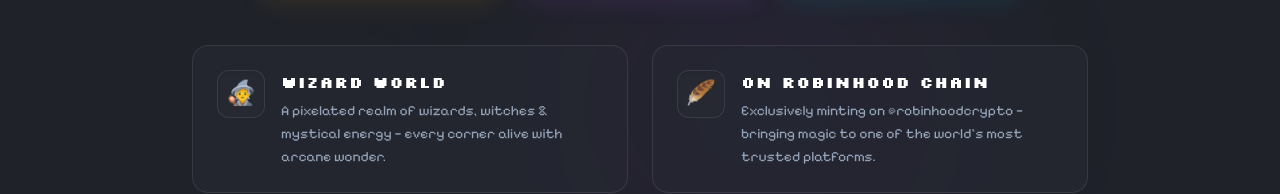
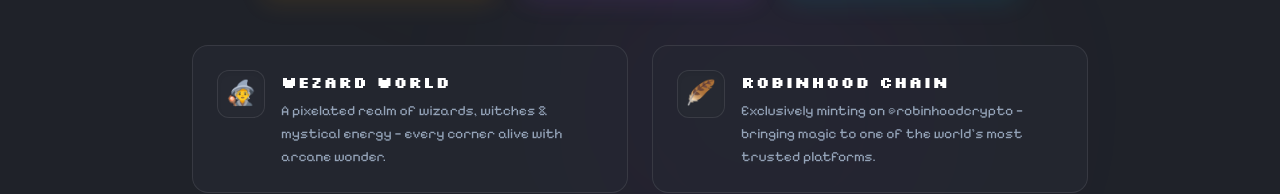
Before and after one commit to nerdyfiroz/wezard, a Next.js app: page / in a window 1280 px wide. Shown: the part 1227-1421 px from the top of the page. Built offline with nearby package versions, Linux system fonts and the light colour scheme.

Commit message:
fix: rename Wizard World to Wezard World, On Robinhood Chain to Robinhood Chain, and make success modal avatar image fill border fully

```diff
--- a/components/public/About.tsx
+++ b/components/public/About.tsx
@@ -37,12 +37,12 @@ const STATS = [
 const TRAITS = [
   {
     icon: "🧙",
-    title: "Wizard World",
+    title: "Wezard World",
     desc: "A pixelated realm of wizards, witches & mystical energy — every corner alive with arcane wonder.",
   },
   {
     icon: "🪶",
-    title: "On Robinhood Chain",
+    title: "Robinhood Chain",
     desc: "Exclusively minting on @robinhoodcrypto — bringing magic to one of the world's most trusted platforms.",
   },
 ];
--- a/components/public/SuccessModal.tsx
+++ b/components/public/SuccessModal.tsx
@@ -36,17 +36,14 @@ export function SuccessModal({ isOpen, onClose, walletAddress }: SuccessModalPro
             <X className="w-4 h-4" />
           </button>
 
-          {/* Icon Header */}
-          <div className="relative mx-auto w-16 h-16 rounded-2xl bg-gradient-to-br from-amber-300 via-yellow-500 to-amber-600 p-0.5 shadow-xl shadow-amber-500/30 mb-6 flex items-center justify-center">
-            <div className="w-full h-full bg-[#181a22] rounded-[14px] flex items-center justify-center p-1.5 overflow-hidden">
-              <Image
-                src="/Wizeffgmbers.png"
-                alt="WeZards Logo"
-                width={48}
-                height={48}
-                className="w-full h-full object-contain"
-              />
-            </div>
+          {/* Icon Header — image fills border fully */}
+          <div className="relative mx-auto w-20 h-20 rounded-2xl border-2 border-amber-400/70 shadow-xl shadow-amber-500/30 mb-6 overflow-hidden">
+            <Image
+              src="/Wizeffgmbers.png"
+              alt="WeZards Logo"
+              fill
+              className="object-cover"
+            />
           </div>
 
           {/* Main Title */}
```
Also changed, not shown: 1 other file (tests, documents, lock files or other folders).
